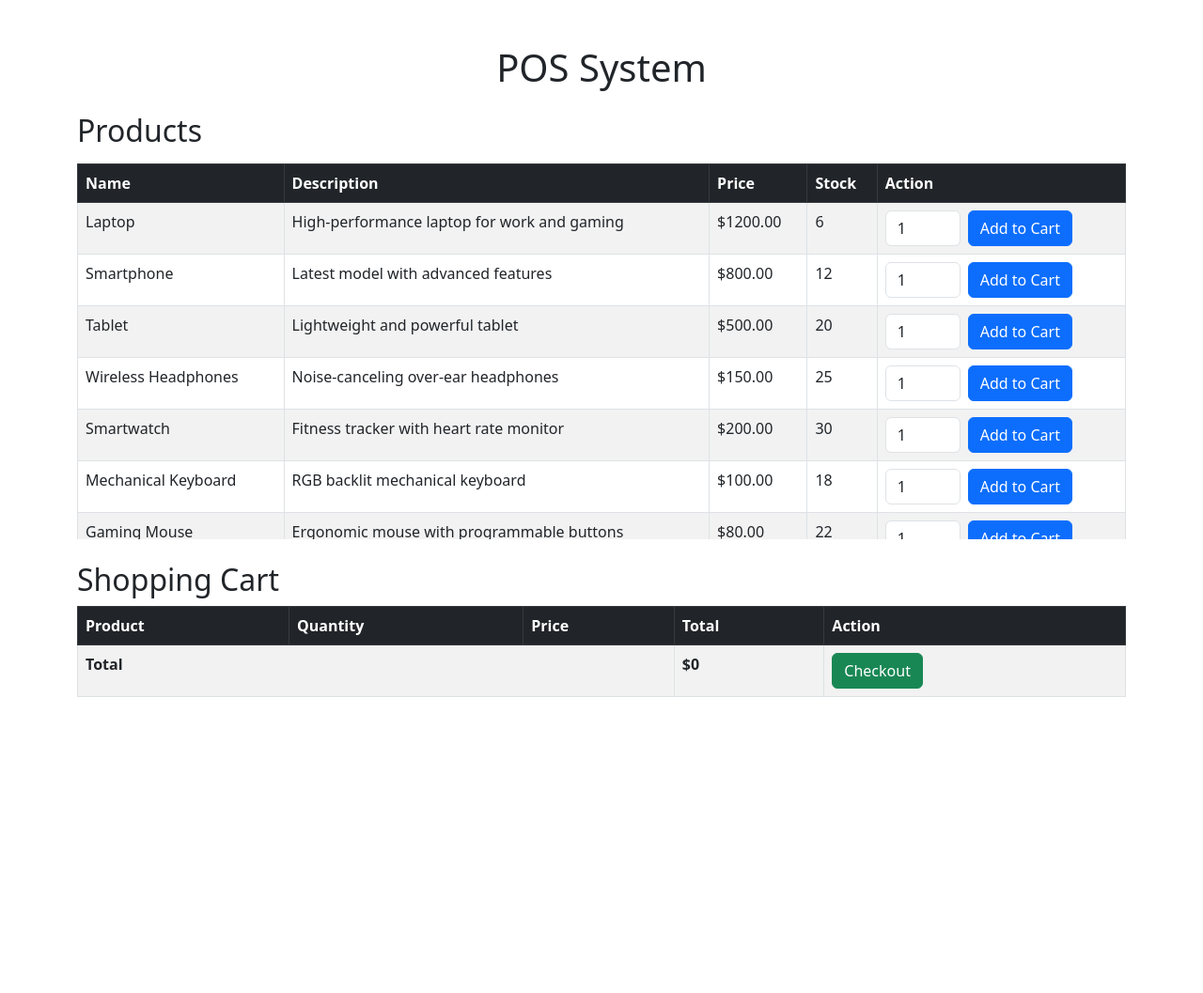
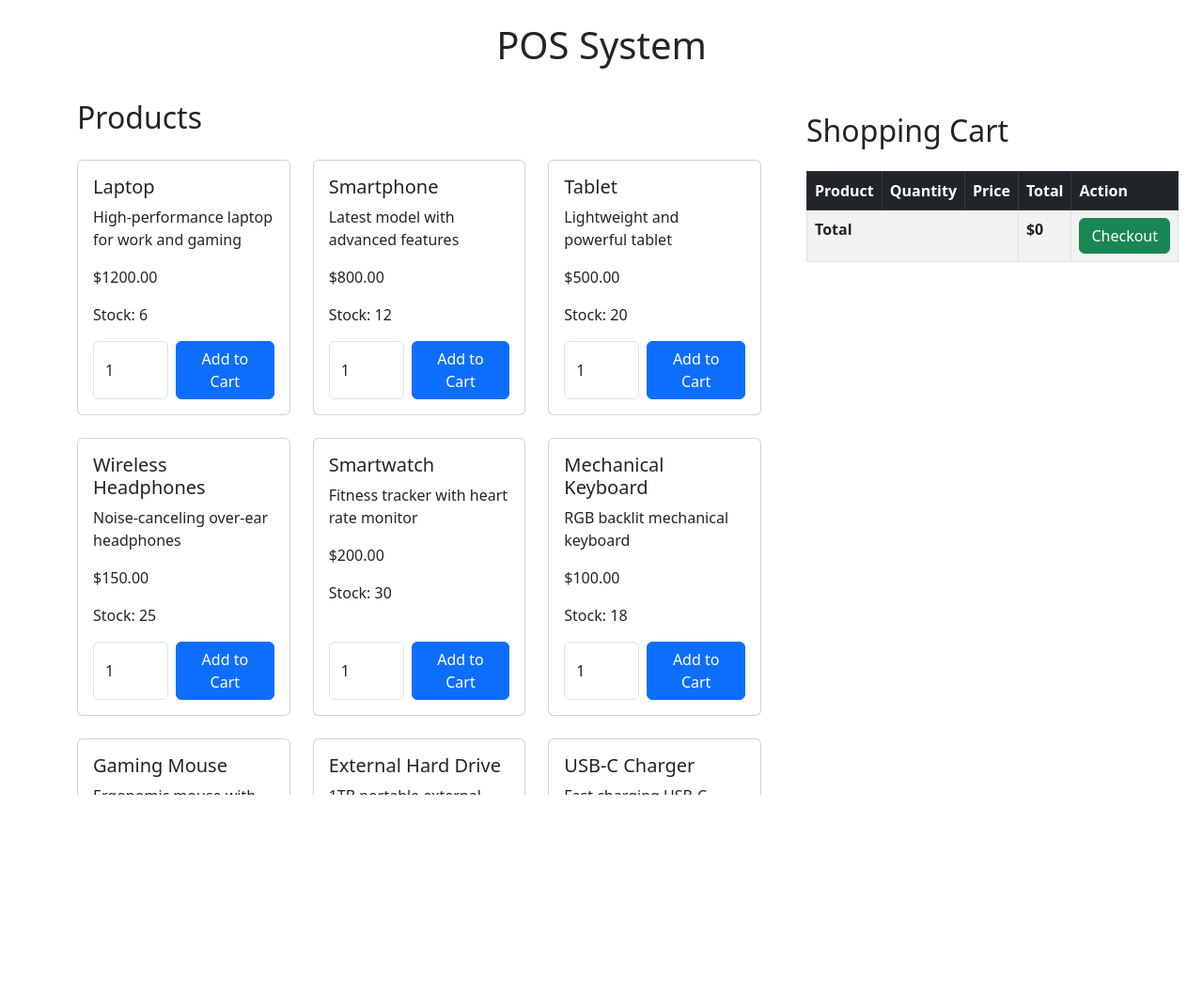
Before and after one commit to pips1804/pos-and-inventory-system, a PHP site: page /home.php in a window 1280 px wide. Shown: the top 1057 px of the page at 94% size. Run offline with PHP 8.4, Linux system fonts and the light colour scheme; data comes from the database, SQL or seed files in the repository.

Commit message:
fix home page layout

```diff
--- /dev/null
+++ b/assets/style/style.css
@@ -0,0 +1,7 @@
+.sticky-title {
+  position: sticky;
+  top: 0;
+  background: white;
+  z-index: 10;
+  padding: 10px 0;
+}
--- a/controllers/add_to_cart.php
+++ b/controllers/add_to_cart.php
@@ -12,5 +12,5 @@ if ($_SERVER['REQUEST_METHOD'] == 'POST') {
     }
 }
 
-header('Location: ../index.php');
+header('Location: ../home.php');
 exit();
--- a/controllers/remove_from_cart.php
+++ b/controllers/remove_from_cart.php
@@ -9,5 +9,5 @@ if ($_SERVER['REQUEST_METHOD'] == 'POST') {
     }
 }
 
-header('Location: ../index.php');
+header('Location: ../home.php');
 exit();
--- a/home.php
+++ b/home.php
@@ -18,45 +18,44 @@ $products = $db->query("SELECT * FROM products");
     <meta charset="UTF-8">
     <title>POS System</title>
     <link rel="stylesheet" href="https://cdn.jsdelivr.net/npm/bootstrap@5.3.0/dist/css/bootstrap.min.css">
+    <link rel="stylesheet" href="./assets/style/style.css">
 </head>
 
-<body class="container mt-5">
+<body class="container mt-4">
     <h1 class="text-center mb-4">POS System</h1>
 
-    <h2 class="mb-3">Products</h2>
-    <div style="max-height: 400px; overflow-y: auto;">
-        <table class="table table-bordered table-striped">
-            <thead class="table-dark">
-                <tr>
-                    <th>Name</th>
-                    <th>Description</th>
-                    <th>Price</th>
-                    <th>Stock</th>
-                    <th>Action</th>
-                </tr>
-            </thead>
-            <tbody>
+    <div class="row gx-5">
+        <div class="col-8 ">
+            <h2 class="mb-3 sticky-title">Products</h2>
+            <div class="row row-cols-1 row-cols-md-3 g-4 products-container" style="max-height: 700px; overflow-y: scroll;">
                 <?php while ($product = $products->fetch_assoc()): ?>
-                    <tr>
-                        <td><?php echo $product['name']; ?></td>
-                        <td><?php echo $product['description']; ?></td>
-                        <td>$<?php echo $product['price']; ?></td>
-                        <td><?php echo $product['stock']; ?></td>
-                        <td>
-                            <form action="./controllers/add_to_cart.php" method="post" class="d-flex">
+                    <div class="col">
+                        <div class="card h-100 d-flex flex-column">
+                            <div class="card-body d-flex flex-column">
+                                <h5 class="card-title"><?php echo $product['name']; ?></h5>
+                                <p class="card-text"><?php echo $product['description']; ?></p>
+                                <p class="card-text">$<?php echo $product['price']; ?></p>
+                                <p class="card-text">Stock: <?php echo $product['stock']; ?></p>
+
+                                <!-- Push form to bottom in all cards -->
+                                <div class="mt-auto d-flex align-items-center">
+                                    <form action="./controllers/add_to_cart.php" method="post" class="d-flex w-100">
                                         <input type="hidden" name="product_id" value="<?php echo $product['id']; ?>">
-                                <input type="number" name="quantity" value="1" min="1" max="<?php echo $product['stock']; ?>" class="form-control me-2" style="width: 80px;">
+                                        <input type="number" name="quantity" value="1" min="1" max="<?php echo $product['stock']; ?>"
+                                            class="form-control me-2" style="width: 80px;">
                                         <button type="submit" class="btn btn-primary">Add to Cart</button>
                                     </form>
-                        </td>
-                    </tr>
+                                </div>
+                            </div>
+                        </div>
+                    </div>
                 <?php endwhile; ?>
-            </tbody>
-        </table>
             </div>
 
+        </div>
 
-    <h2 class="mt-4">Shopping Cart</h2>
+        <div class="col-4  gx-5">
+            <h2 class="mt-4 mb-4">Shopping Cart</h2>
             <table class="table table-bordered table-striped">
                 <thead class="table-dark">
                     <tr>
@@ -99,6 +98,9 @@ $products = $db->query("SELECT * FROM products");
                     </tr>
                 </tbody>
             </table>
+        </div>
+    </div>
+
 </body>
 
 </html>
```
Also changed, not shown: index.php (+9 -2 lines). Lines whose indentation alone changed are shown as unchanged.
